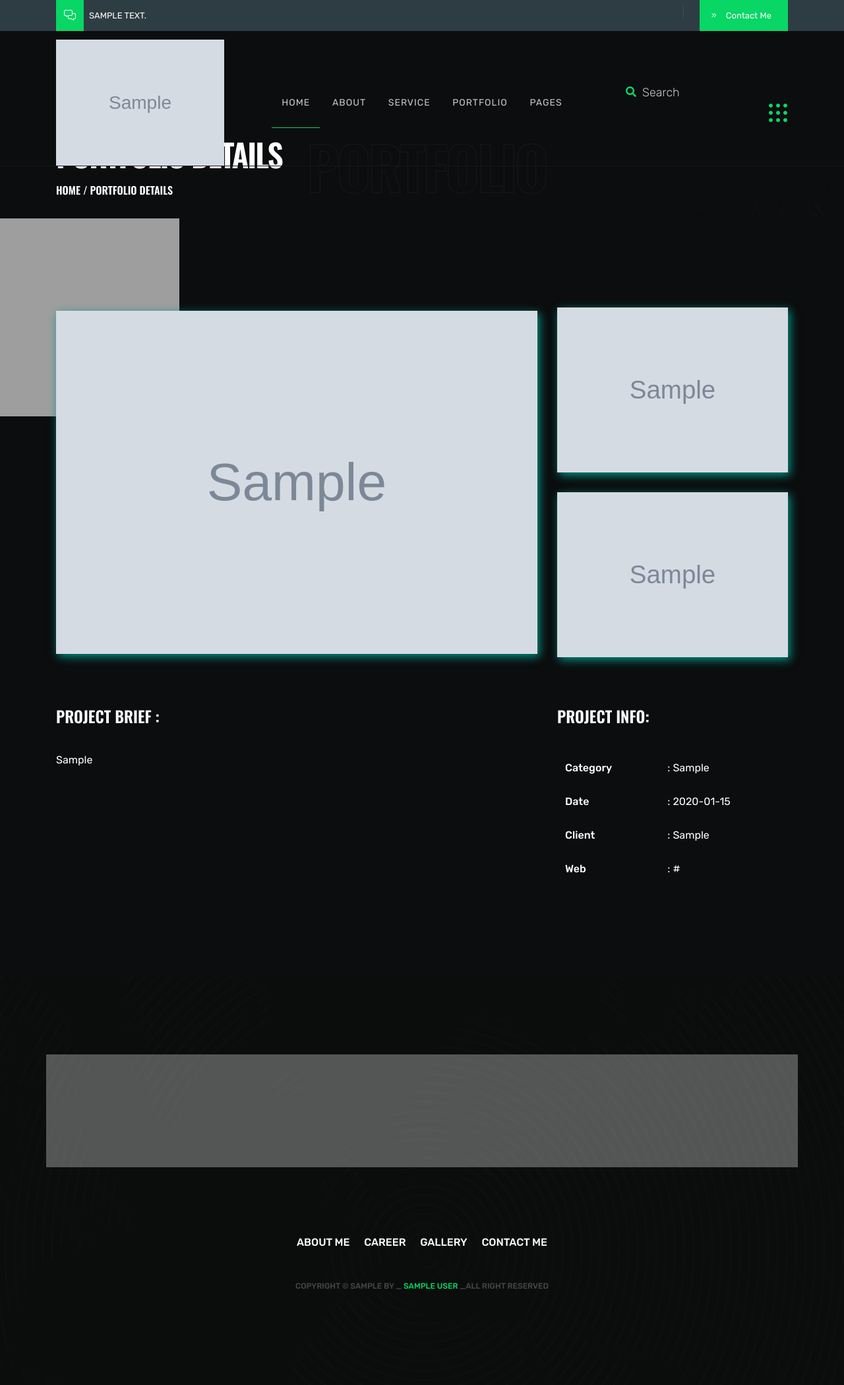
After one commit to MostRaziaSultana/Personal_Portfolio, a Flask app: page /single-portfolio/1 in a window 1280 px wide. The commit adds this page. Shown: the whole page at 66% size. Run offline with Flask 3, Linux system fonts and the light colour scheme; tables that the repository leaves empty hold one stand-in row (values such as "Sample post"); grey boxes marked "Sample" are stand-in pictures; some libraries are stand-ins or nearby versions; grey boxes are pictures that could not be loaded.

Commit message:
portfolio

```diff
--- a/static/assets/css/typography.css
+++ b/static/assets/css/typography.css
@@ -38,7 +38,7 @@
 }
 
 a {
-    color: #3e425c;
+    color: #fff;
     -webkit-transition: 0.3s;
     transition: 0.3s;
     display: inline-block;
--- /dev/null
+++ b/templates/single-portfolio.html
@@ -0,0 +1,123 @@
+{% extends 'index.html' %}
+{% block body %}
+<head>
+    <!--HEAD START-->
+   <title>{% block title %}Portfolio Details{% endblock %}</title>
+</head>
+<body><!--BODY START-->
+
+    <!--PLACEHOLDER AREA START-->
+    <div class="preloader">
+        <div class="lds-dual-ring"></div>
+    </div>
+    <!--PLACEHOLDER AREA END-->
+
+    <div class="site site-white"> <!--::::: SITE AREA START :::::::-->
+
+
+        <!--:::::WELCOME ATRA START :::::::-->
+       <div class="welcome-area-wrap" style="background: url({{ url_for('static', filename='assets/img/bg/inner-header-bg.jpg')}});background-size: cover;background-position: center;" id="home">
+            <!--::::: WELCOME CAROUSEL START :::::::-->
+                <div class="welcome-area inner">
+                    <div class="container">
+                        <div class="row">
+                            <div class="col-lg-4">
+                                <div class="inner-wlc">
+                                    <h2>Portfolio Details</h2>
+                                    <h3><a href="/">home</a>&nbsp;/&nbsp;Portfolio Details</h3>
+                                </div>
+                            </div>
+                            <div class="col-lg-4 text-center">
+                                <div class="inner-filltext">
+                                    <h1>Portfolio</h1>
+                                </div>
+                            </div>
+                        </div>
+                    </div>
+                </div>
+            <!--::::: WELCOME CAROUSEL END:::::::-->
+        </div>
+        <!--:::::WELCOME AREA END :::::::-->
+
+
+        <!--:::::PORTDOLIO AREA START :::::::-->
+        <div class="portfolio-area inner-bg-shpes section-padding">
+            <div class="container">
+                <div class="row portfolio-list2">
+                    <div class="col-md-8 align-self-center">
+                        <div class="row">
+                            <div class="col-12">
+                                <div class="portfolio-wrap">
+                                    <div class="single-portfolio-item single-portfolio-item2 portfolio-bg-7" style="background-image: url('{{ url_for('static', filename='uploads/images/'+portfolio_item.image2_url) }}');"></div>
+                                </div>
+                            </div>
+                        </div>
+                    </div>
+                    <div class="col-md-4 align-self-center">
+                        <div class="row">
+                            <div class="col-md-12">
+                                <div class="portfolio-wrap">
+                                     <div class="single-portfolio-item single-portfolio-ite small portfolio-bg-8"style="background-image: url('{{ url_for('static', filename='uploads/images/'+portfolio_item.image3_url) }}');"></div>
+                                </div>
+                            </div>
+                            <div class="col-md-12">
+                                <div class="portfolio-wrap">
+                                     <div class="single-portfolio-item single-portfolio-ite small portfolio-bg-9"style="background-image: url('{{ url_for('static', filename='uploads/images/'+portfolio_item.image4_url) }}');"></div>
+                                </div>
+                            </div>
+                        </div>
+                    </div>
+                </div>
+                <div class="space-60"></div>
+                <div class="row">
+                    <div class="col-lg-7">
+                        <div class="single-portfolio-description">
+                            <h3>Project Brief :</h3>
+                            <div class="space-30"></div>
+                            <p>{{ portfolio_item.project_brief }}<br><br></p>
+                        </div>
+                    </div>
+                    <div class="col-lg-4 offset-lg-1">
+                        <div class="single-portfolio-description">
+                            <h3>Project Info:</h3>
+                            <div class="space-30"></div>
+                            <div class="ctable">
+                                <table class="table table-borderless">
+                                  <tbody>
+                                    <tr>
+                                      <th scope="row">Category</th>
+                                      <td>: {{ portfolio_item.type }}</td>
+                                    </tr>
+                                    <tr>
+                                      <th scope="row">Date</th>
+                                      <td>: {{ portfolio_item.date  }}</td>
+                                    </tr>
+                                    <tr>
+                                      <th scope="row">Client </th>
+                                      <td>: {{ portfolio_item.client  }}</td>
+                                    </tr>
+                                    <tr>
+                                      <th scope="row">Web</th>
+                                     <td>: {{ portfolio_item.web_url }}</td>
+                                    </tr>
+                                  </tbody>
+                                </table>
+                            </div>
+                        </div>
+                    </div>
+
+                </div>
+
+            </div>
+             <img src="{{ url_for('static', filename='assets/img/bg/service-bg.svg') }}" alt="" class="inner-shape1">
+        </div>
+        <!--:::::PORTDOLIO AREA END :::::::-->
+
+    </div> <!--:::::sitea area end :::::::-->
+
+
+
+
+
+</body><!--BODY END-->
+{% endblock %}
```
Also changed, not shown: static/assets/css/theme.css (+48 -1 lines), templates/portfolio.html (added, +95 -0 lines).
